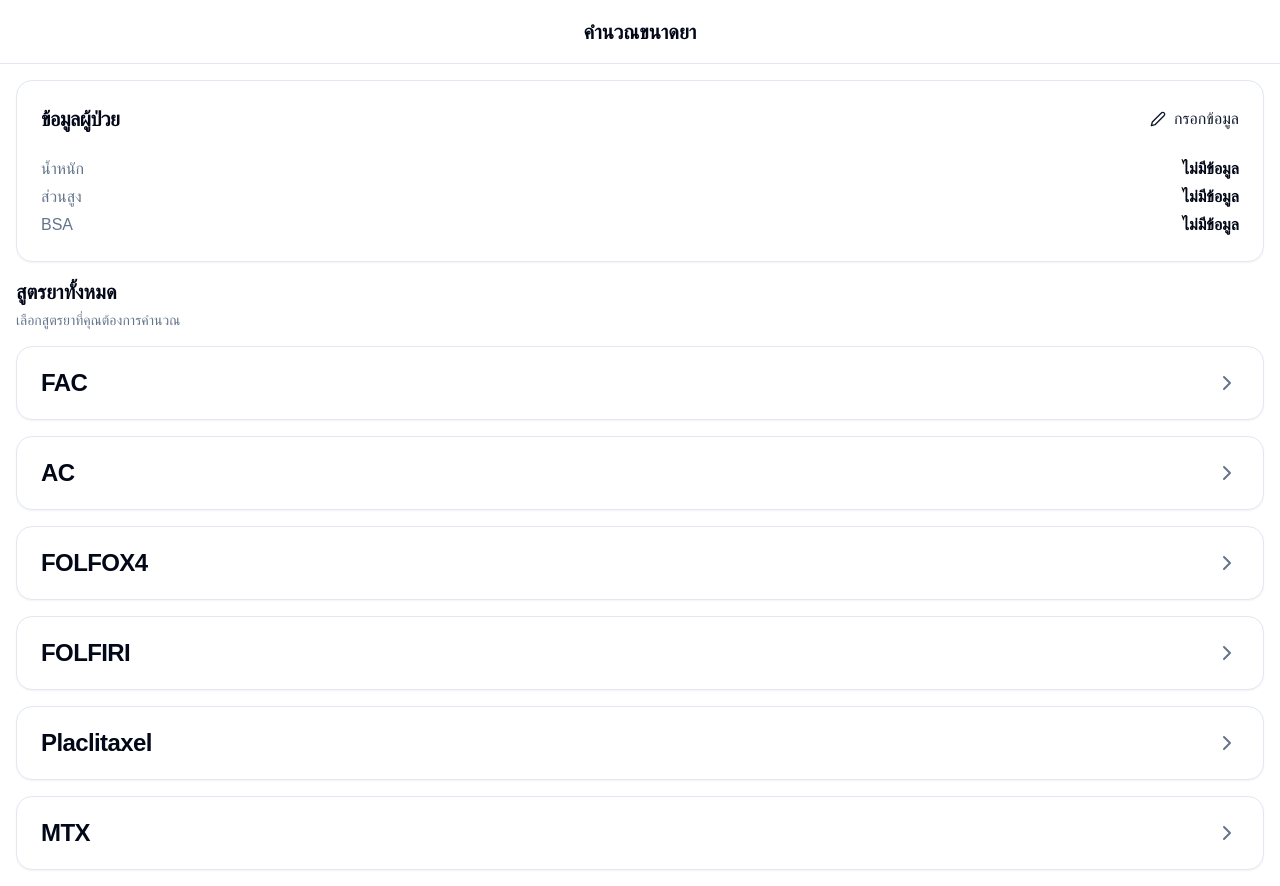
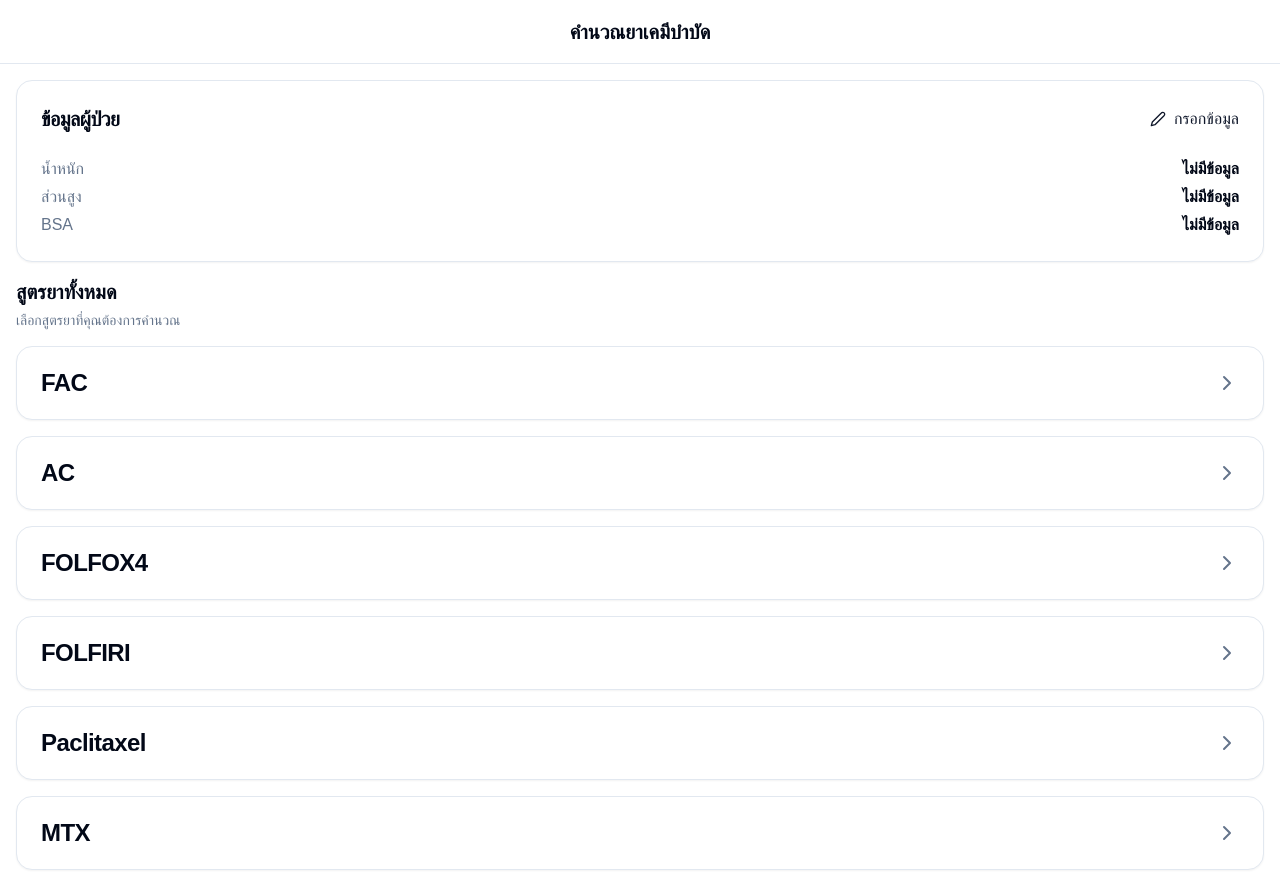
Before and after one commit to pangpondwee/chemo, a Next.js app: page / in a window 1280 px wide. Built offline with nearby package versions, Linux system fonts and the light colour scheme; a web font is replaced by a local one.

Commit message:
style: change word

```diff
--- a/app/[formula]/page.tsx
+++ b/app/[formula]/page.tsx
@@ -69,15 +69,15 @@ export default function FormulaPage({ params }: FormulaPageProps) {
               <CardContent className="flex flex-col gap-4">
                 <div className="flex gap-4 flex-1">
                   <div className="space-y-1 w-full">
-                    <div>
-                      Dose Regimen (mg/m<sup>2</sup>)
+                    <div className="font-medium">
+                      Dosage Regimen (mg/m<sup>2</sup>)
                     </div>
                     <div className="text-3xl font-bold">
                       {formula?.[drug as drugNameType]?.doseRegimen.toFixed(2)}
                     </div>
                   </div>
                   <div className="space-y-1 w-full">
-                    <div>Calculated Dose (mg)</div>
+                    <div className="font-medium">Calculated Dose (mg)</div>
                     <div className="text-3xl font-bold">
                       {formula && drug in formula && patientInfoStore.bsa
                         ? (
@@ -110,7 +110,7 @@ export default function FormulaPage({ params }: FormulaPageProps) {
                     />
                   </div>
                   <div className="space-y-1 w-full">
-                    <div>Volume (ml)</div>
+                    <div className="font-medium">Volume (ml)</div>
                     <div className="text-3xl font-bold">
                       {calculateMl(drug as drugNameType, drugListStore).toFixed(
                         2
--- a/app/page.tsx
+++ b/app/page.tsx
@@ -11,7 +11,7 @@ export default function Home() {
   return (
     <>
       <nav className="px-4 h-16 items-center flex justify-center sticky top-0 bg-background/90 backdrop-blur-sm border-b">
-        <h1 className="text-xl font-bold">คำนวณขนาดยา</h1>
+        <h1 className="text-xl font-bold">คำนวณยาเคมีบำบัด</h1>
       </nav>
       <div className="flex flex-col gap-4 p-4">
         <Card>
--- a/data/drugData.tsx
+++ b/data/drugData.tsx
@@ -3,7 +3,7 @@ export type formulaNameType =
   | "AC"
   | "FOLFOX4"
   | "FOLFIRI"
-  | "Placlitaxel"
+  | "Paclitaxel"
   | "MTX";
 
 export type drugNameType =
@@ -35,7 +35,7 @@ export const formulaNameList: formulaNameType[] = [
   "AC",
   "FOLFOX4",
   "FOLFIRI",
-  "Placlitaxel",
+  "Paclitaxel",
   "MTX",
 ];
 
@@ -74,7 +74,7 @@ export const formulaList: formulaListType = {
     fiveFUPush: { doseRegimen: 400 },
     fiveFUDrip: { doseRegimen: 600 },
   },
-  Placlitaxel: { paclitaxel: { doseRegimen: 80 } },
+  Paclitaxel: { paclitaxel: { doseRegimen: 80 } },
   MTX: { methotrexate: { doseRegimen: 50 } },
 };
 
@@ -92,31 +92,31 @@ export const drugList: drugListType = {
     divider: 50,
   },
   leucovorin: {
-    displayName: "leucovorin",
+    displayName: "Leucovorin",
     divider: 10,
   },
   cyclophosphamide: {
-    displayName: "cyclophosphamide",
+    displayName: "Cyclophosphamide",
     divider: 20,
   },
   doxorubicin: {
-    displayName: "doxorubicin",
+    displayName: "Doxorubicin",
     divider: 2,
   },
   oxaliplatin: {
-    displayName: "oxaliplatin",
+    displayName: "Oxaliplatin",
     divider: 5,
   },
   irinotecan: {
-    displayName: "irinotecan",
+    displayName: "Irinotecan",
     divider: 20,
   },
   paclitaxel: {
-    displayName: "paclitaxel",
+    displayName: "Paclitaxel",
     divider: 6,
   },
   methotrexate: {
-    displayName: "methotrexate",
+    displayName: "Methotrexate",
     divider: 25,
   },
 };
```
